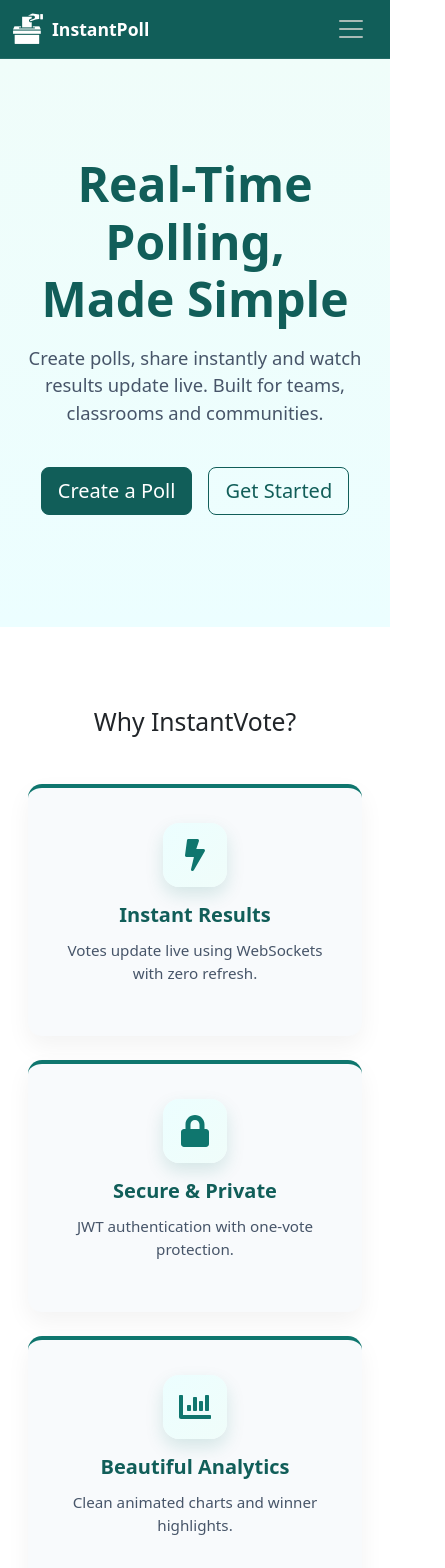
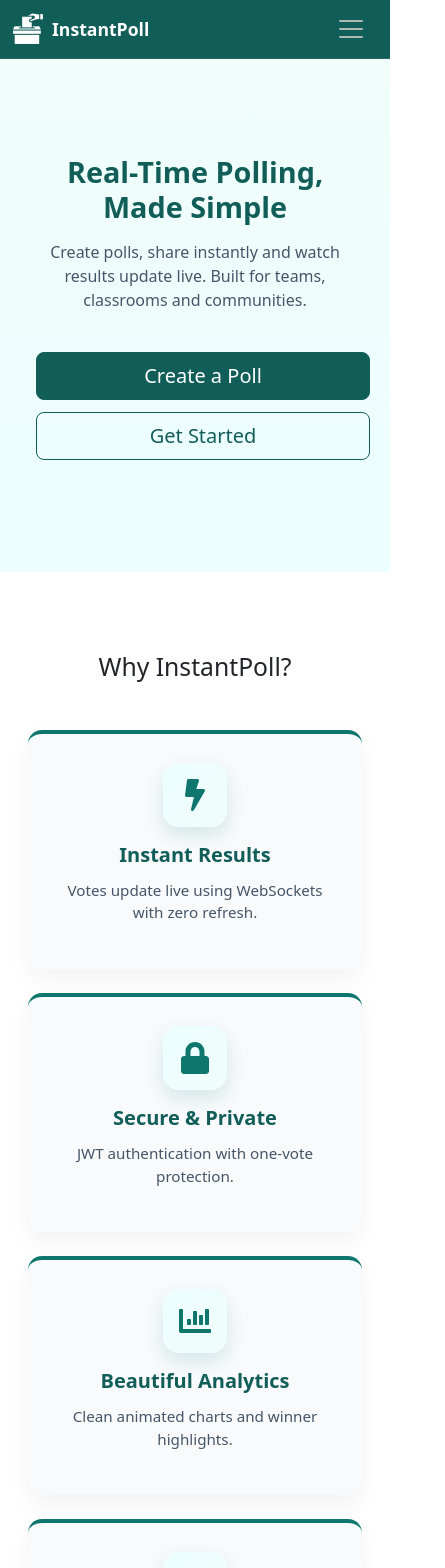
Before and after one commit to ShubhamYadav708/InstantVote, a React (Vite) app in the folder Frontend/: page / in a window 390 px wide. Shown: the top 1568 px of the page, 445 px wide, since content can reach past the window. Built offline with nearby package versions, Linux system fonts and the light colour scheme; no server answers.

Commit message:
Production ready

```diff
--- a/Frontend/src/components/Footer.jsx
+++ b/Frontend/src/components/Footer.jsx
@@ -12,7 +12,7 @@ const Footer = () => {
       <div className="container py-4">
         <div className="row align-items-center">
           <div className="col-md-4 text-center text-md-start mb-3 mb-md-0">
-            <h6 className="footer-brand">InstantVote</h6>
+            <h6 className="footer-brand">InstantPoll</h6>
             <p className="footer-text">
               Real-time polling made simple & fast.
             </p>
@@ -69,7 +69,7 @@ const Footer = () => {
         <hr className="footer-divider" />
 
         <p className="text-center footer-copy">
-          © {new Date().getFullYear()} InstantVote. All rights reserved.
+          © {new Date().getFullYear()} InstantPoll. All rights reserved.
         </p>
       </div>
     </footer>
--- a/Frontend/src/pages/Home.css
+++ b/Frontend/src/pages/Home.css
@@ -345,3 +345,66 @@
   background: #0f766e;
   border-radius: 50% 50% 0 0;
 }
+
+
+@media (max-width: 992px) {
+  .hero-title {
+    font-size: 2.4rem;
+  }
+
+  .cta-container {
+    padding: 60px 40px;
+  }
+}
+
+@media (max-width: 768px) {
+  .hero-title {
+    font-size: 2.1rem;
+  }
+
+  .hero-actions {
+    display: flex;
+    flex-direction: column;
+    gap: 12px;
+  }
+
+  .hero-actions .btn {
+    width: 100%;
+  }
+
+  .flow-wrapper {
+    flex-direction: column;
+    gap: 50px;
+  }
+
+  .flow-line {
+    display: none;
+  }
+
+  .cta-container {
+    padding: 50px 30px;
+  }
+
+  .cta-container h2 {
+    font-size: 2.1rem;
+  }
+}
+
+@media (max-width: 480px) {
+  .hero-title {
+    font-size: 1.8rem;
+  }
+
+  .hero-subtitle {
+    font-size: 1rem;
+  }
+
+  .feature-card {
+    padding: 1.8rem;
+  }
+
+  .cta-btn {
+    width: 100%;
+    padding: 14px;
+  }
+}
--- a/Frontend/src/pages/Home.jsx
+++ b/Frontend/src/pages/Home.jsx
@@ -24,12 +24,7 @@ const Home = () => {
           animate={{ opacity: 1, y: 0 }}
           transition={{ duration: 0.8 }}
         >
-          <motion.h1
-            className="hero-title"
-            initial={{ scale: 0.9 }}
-            animate={{ scale: 1 }}
-            transition={{ duration: 0.8 }}
-          >
+          <motion.h1 className="hero-title">
             Real-Time Polling,
             <br /> Made Simple
           </motion.h1>
@@ -39,36 +34,20 @@ const Home = () => {
             Built for teams, classrooms and communities.
           </p>
 
-          <motion.div
-            className="hero-actions"
-            initial={{ opacity: 0 }}
-            animate={{ opacity: 1 }}
-            transition={{ delay: 0.5 }}
-          >
+          <div className="hero-actions">
             <Link to={redirectPath} className="btn btn-primary btn-lg">
               Create a Poll
             </Link>
             <Link to={redirectPath} className="btn btn-outline-light btn-lg">
               Get Started
             </Link>
-          </motion.div>
+          </div>
         </motion.div>
-
-        <div className="floating floating-1" />
-        <div className="floating floating-2" />
-        <div className="floating floating-3" />
       </section>
 
       <section className="features-section">
         <div className="container">
-          <motion.h2
-            className="section-title text-center"
-            initial={{ opacity: 0, y: 30 }}
-            whileInView={{ opacity: 1, y: 0 }}
-            viewport={{ once: true }}
-          >
-            Why InstantVote?
-          </motion.h2>
+          <h2 className="section-title text-center">Why InstantPoll?</h2>
 
           <div className="row g-4 mt-4">
             {[
@@ -79,20 +58,13 @@ const Home = () => {
               { icon: <FaClock />, title: "Auto Expiry", text: "Polls close automatically when time ends." },
               { icon: <FaRocket />, title: "Blazing Fast", text: "Optimized backend for real-time traffic." },
             ].map((f, i) => (
-              <motion.div
-                className="col-md-4"
-                key={i}
-                initial={{ opacity: 0, y: 40 }}
-                whileInView={{ opacity: 1, y: 0 }}
-                transition={{ delay: i * 0.15 }}
-                viewport={{ once: true }}
-              >
+              <div className="col-lg-4 col-md-6 col-12" key={i}>
                 <div className="feature-card text-center">
                   <div className="feature-icon">{f.icon}</div>
                   <h5>{f.title}</h5>
                   <p>{f.text}</p>
                 </div>
-              </motion.div>
+              </div>
             ))}
           </div>
         </div>
@@ -100,14 +72,12 @@ const Home = () => {
 
       <section className="home-steps">
         <div className="container text-center">
-          <h2 className="flow-title">How InstantVote Works</h2>
+          <h2 className="flow-title">How InstantPoll Works</h2>
           <p className="flow-subtitle">
             From idea to winner in seconds. Simple, fast and powerful.
           </p>
 
           <div className="flow-wrapper">
-            <div className="flow-line"></div>
-
             {["Create Poll", "Share Link", "Vote Live", "See Winner"].map((step, i) => (
               <div className="flow-step" key={i}>
                 <div className="flow-dot"></div>
@@ -122,7 +92,6 @@ const Home = () => {
         <div className="cta-container">
           <h2>Start voting smarter today</h2>
           <p>Create your first poll in less than 30 seconds.</p>
-
           <Link to={redirectPath} className="cta-btn">
             Get Started Free
           </Link>
--- a/Frontend/src/pages/Login.jsx
+++ b/Frontend/src/pages/Login.jsx
@@ -5,6 +5,8 @@ import { FcGoogle } from "react-icons/fc";
 import { FaWindows } from "react-icons/fa";
 import { FiEye, FiEyeOff } from "react-icons/fi";
 import "./Auth.css";
+
+const BACKEND_URL = import.meta.env.VITE_BACKEND_URL || "https://instantvote-backend.onrender.com";
 
 const Login = () => {
   const [email, setEmail] = useState("");
@@ -26,9 +28,10 @@ const Login = () => {
     setLoading(true);
 
     try {
-      const res = await fetch("http://localhost:8080/api/auth/login", {
+      const res = await fetch(`${BACKEND_URL}/api/auth/login`, {
         method: "POST",
         headers: { "Content-Type": "application/json" },
+        credentials: "include",
         body: JSON.stringify({ email, password }),
       });
 
@@ -41,7 +44,7 @@ const Login = () => {
 
       setAuth(data.token);
       navigate("/create", { replace: true });
-    } catch {
+    } catch (err) {
       alert("Something went wrong");
     } finally {
       setLoading(false);
@@ -49,11 +52,11 @@ const Login = () => {
   };
 
   const handleGoogleOAuth = () => {
-    window.location.href = "http://localhost:8080/auth/google";
+    window.location.href = `${BACKEND_URL}/auth/google`;
   };
 
   const handleMicrosoftOAuth = () => {
-    window.location.href = "http://localhost:8080/auth/microsoft";
+    window.location.href = `${BACKEND_URL}/auth/microsoft`;
   };
 
   return (
@@ -114,6 +117,7 @@ const Login = () => {
             Continue with Microsoft
           </button>
         </div>
+
         <p className="text-center mt-3">
           Don’t have an account?{" "}
           <Link to="/signup" className="auth-link">
```
Also changed, not shown: 1 other file (tests, documents, lock files or other folders).
